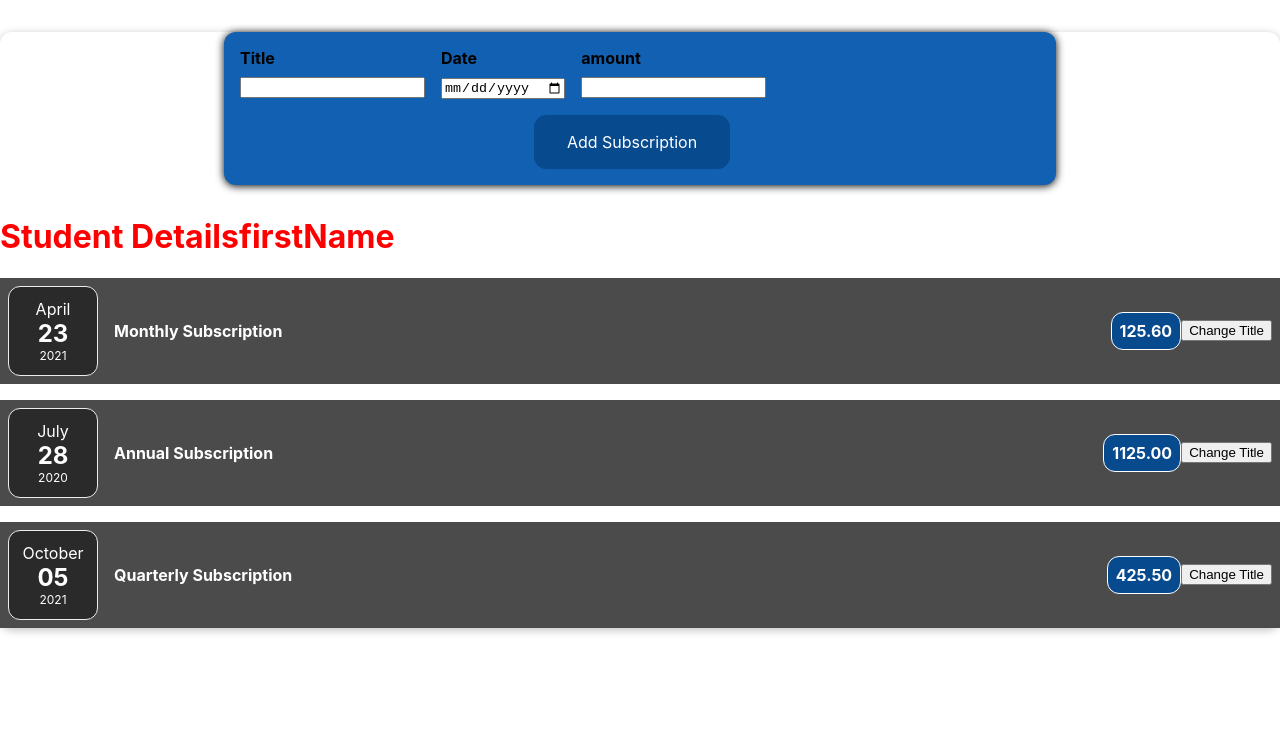
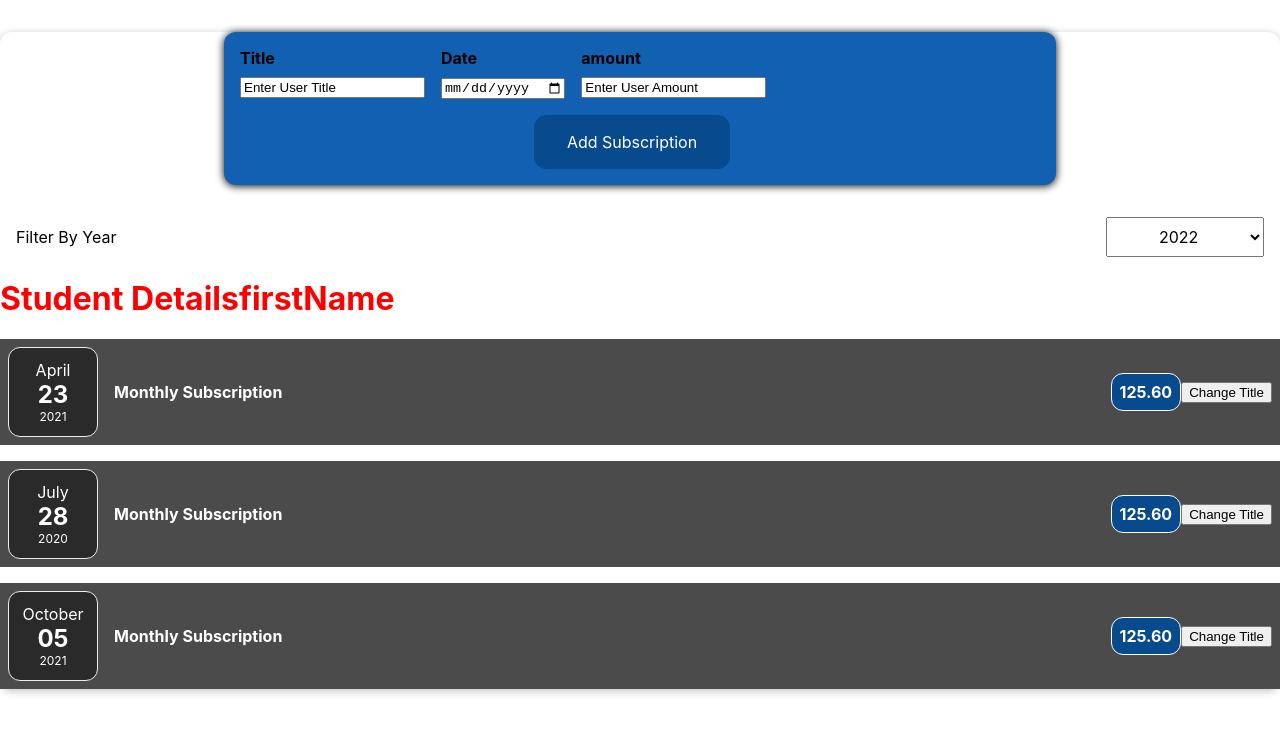
Before and after one commit to SatishGwl/react-basics, a React (Create React App) app: page / in a window 1280 px wide. Shown: the top 734 px of the page. Built offline with nearby package versions, Linux system fonts and the light colour scheme.

Commit message:
iterations the data

```diff
--- a/src/App.js
+++ b/src/App.js
@@ -1,41 +1,70 @@
-import './App.css';
+import "./App.css";
 // import Container from './templates/Container'
-import Subscription from './component/Subscription';
-import Container from './component/Container'
-import StudentDetails from './component/StudentDetails';
-import NewSubscription from './component/NewSubscription/NewSubscription';
+import Subscription from "./component/Subscription";
+import Container from "./component/Container";
+import StudentDetails from "./component/StudentDetails";
+import NewSubscription from "./component/NewSubscription/NewSubscription";
+import Filter from "./component/NewSubscription/Filter";
+import { useState } from "react";
+// import BookDetails from './component/assignments/BookDetails';
+const INITIAL_SUBSCRIPTION = [
+  {
+    id: "1",
+    date: new Date("2021", "03", "23"),
+    title: "Monthly Subscription",
+    amount: "125.60",
+  },
+  {
+    id: "2",
+    date: new Date("2020", "06", "28"),
+    title: "Annual Subscription",
+    amount: "1125.00",
+  },
+  {
+    id: "3",
+    date: new Date("2021", "09", "05"),
+    title: "Quarterly Subscription",
+    amount: "425.50",
+  },
+];
+const App = () => {
+  const [subscriptions, setSubscriptions] = useState(INITIAL_SUBSCRIPTION)
+  const [filterData, setFilterData] = useState("2022");
+  const addSubscriptionHandler = (data) => {
+    console.log("===onAddSusbcription===", data, subscriptions);
+    setSubscriptions(prevState=>{return [data, ...subscriptions]})
+    subscriptions.push(data);
+  };
 
-const App = () => {
-  let subscriptions=[
-    {
-       id:"1",
-       date:(new Date('2021','03','23')),
-       title:"Monthly Subscription",
-       amount:"125.60"
-    },
-    {
-      id:"2",
-      date:(new Date('2020','06','28')),
-      title:"Annual Subscription",
-      amount:"1125.00"
-   },
-   {
-    id:"3",
-    date:(new Date('2021','09','05')),
-    title:"Quarterly Subscription",
-    amount:"425.50"
- }
-]
+  const filterChangeHandler = (data) => {
+    console.log("Filter Change Handler", data);
+    setFilterData(data);
+  };
   return (
+    <Container>
+      {/* <BookDetails/> */}
+      <NewSubscription onAddSubscription={addSubscriptionHandler} />
+      <Filter
+        onFilterChangeProps={filterChangeHandler}
+        selectedFilter={filterData}
+      />
+      <StudentDetails studentDetails="firstName" />
+      {/* {subscriptions.map(subscription =><Subscription date={subscription.date} title={subscription[0].title} amount={subscription[0].amount}
+      />)} */}
 
-   <Container>
-     <NewSubscription/>
-     <StudentDetails studentDetails = 'firstName'/>
-        <Subscription date={subscriptions[0].date} title={subscriptions[0].title} amount={subscriptions[0].amount}/>
+      {subscriptions.map((subscription) => (
+        <Subscription
+          key={subscription.id}
+          date={subscription.date}
+          title={subscriptions[0].title}
+          amount={subscriptions[0].amount}
+        />
+      ))}
+      {/* <Subscription date={subscriptions[0].date} title={subscriptions[0].title} amount={subscriptions[0].amount}/>
         <Subscription date={subscriptions[1].date} title={subscriptions[1].title} amount={subscriptions[1].amount}/>
-        <Subscription date={subscriptions[2].date} title={subscriptions[2].title} amount={subscriptions[2].amount}/>
+        <Subscription date={subscriptions[2].date} title={subscriptions[2].title} amount={subscriptions[2].amount}/> */}
     </Container>
   );
-}
+};
 
 export default App;
--- /dev/null
+++ b/src/component/NewSubscription/Filter.css
@@ -0,0 +1,22 @@
+.filter{
+    color: #000;
+    padding: 0 1rem;
+}
+.filter>label{
+    font: bold;
+    margin-bottom: 0.5rem;
+    border: 1px solid #000;
+    padding: 1rem;
+}
+.filter select{
+    font: inherit;
+    padding: 0.5rem 3rem;
+
+}
+.filter_control{
+    display: flex;
+    width: 100%;
+    align-items: center;
+    justify-content: space-between;
+    margin: 1rem 0;
+}
--- /dev/null
+++ b/src/component/NewSubscription/Filter.js
@@ -0,0 +1,22 @@
+import './Filter.css'
+const Filter = (props) => {
+    const onSelectHandler = (events) =>{
+         console.log('On Select Handler', events.target.value)
+         props.onFilterChangeProps(events.target.value)
+    }
+    return(
+        <div className="filter">
+            <div className="filter_control">
+                <lable>Filter By Year</lable>
+                <select value= {props.onFilterChangeProps}onChange={onSelectHandler}>
+                    <option value='2022'>2022</option>
+                    <option value='2021'>2021</option>
+                    <option value='2020'>2020</option>
+                    <option value='2019'>2019</option>
+                    <option value='2018'>2018</option>
+                </select>
+            </div>
+        </div>
+    )
+}
+export default Filter
--- a/src/component/NewSubscription/FormSubscription.js
+++ b/src/component/NewSubscription/FormSubscription.js
@@ -1,10 +1,9 @@
 import "./FormSubscription.css";
 import { useState } from "react";
-const FormSuscription = () => {
-  const [form, setForm] = useState({ userTitle: "", userDate: "", userAmount: "" })
+const FormSuscription = (props) => {
+  const [form, setForm] = useState({ userTitle: "Enter User Title", userDate: "Enter User Date", userAmount: "Enter User Amount" })
   const titleChangedHandler = (events) => {
     setForm ((prevState) => {
-
       return { ...prevState, userTitle:events.target.value }
     })
     console.log("======Title====", form);
@@ -26,6 +25,7 @@ const FormSuscription = () => {
   const submitHandler = (events) =>{
     events.preventDefault();
     const Subscription = {title:form.userTitle, amount:form.userAmount, date: new Date(form.userDate)}
+    props.onSave(Subscription)
     console.log('onsubmit Subscription ', Subscription);
 }
 
@@ -34,15 +34,15 @@ const FormSuscription = () => {
       <div className="new_subscription_controls">
         <div className="new_subscription_control">
           <label>Title</label>
-          <input type="text" onChange={titleChangedHandler}></input>
+          <input type="text" value={form.userTitle} onChange={titleChangedHandler}></input>
         </div>
         <div className="new_subscription_control">
           <label>Date</label>
-          <input type="date" onChange={dateChangedHandler}></input>
+          <input type="date" value={form.userDate} onChange={dateChangedHandler}></input>
         </div>
         <div className="new_subscription_control">
           <label>amount</label>
-          <input type="text" min="10" onChange={amountChangedHandler}></input>
+          <input type="text" min="10" value={form.userAmount} onChange={amountChangedHandler}></input>
         </div>
       </div>
       <div className="new_subscription_actions">
--- a/src/component/NewSubscription/NewSubscription.js
+++ b/src/component/NewSubscription/NewSubscription.js
@@ -1,9 +1,15 @@
 import FormSuscription from "./FormSubscription";
 import './NewSubscription.css'
-const NewSubscription = ()=>{
+const NewSubscription = (props)=>{
+  console.log('======', props)
+  const onSaveHandler = (data) => {
+    const subscriptionData = {...data, id:Math.random().toString}
+    props.onAddSubscription(subscriptionData)
+    console.log('on Save', subscriptionData);
+  }
     return(
         <div className="new_subscription">
-          <FormSuscription/>
+          <FormSuscription onSave={onSaveHandler}/>
         </div>
     )
 }
--- /dev/null
+++ b/src/component/assignments/BookDetails.js
@@ -0,0 +1,45 @@
+// import { useState } from "react";
+// const BookDetails = (props) => {
+//     const [bookDetails, setBookDetails] = useState({Title:'Book Title', Description: 'Book Description'})
+//     const titleChangeHandler = (events)=>{
+//         setBookDetails((prevState)=>{
+//             return {...prevState, Title:events.target.value}
+//         })
+//     }
+//     const descriptionChangeHandler = (events)=>{
+//         setBookDetails((prevState)=>{
+//             return {...prevState, Title:events.target.value}
+//         })
+//     }
+
+//     const submitHandler = (events) =>{
+//         events.preventDefault();
+//         const Subscription = {title:Title, description:Description}
+//         props.onSave(Subscription)
+//         console.log('onsubmit Subscription ', Subscription);
+//     }
+//   return (
+//     <div>
+//       <form onSubmit={submitHandler}>
+//         <div className="new_subscription_control">
+//           <label>Title</label>
+//           <input
+//             type="text"
+//             onChange={titleChangeHandler}
+//             value={Title}
+//           ></input>
+//         </div>
+//         <div className="new_subscription_control">
+//           <label>Description</label>
+//           <input
+//             type="text"
+//             onChange={descriptionChangeHandler}
+//             value={Description}
+//           ></input>
+//           <button type="submit">Add Subscription</button>
+//         </div>
+//       </form>
+//     </div>
+//   );
+// };
+// export default BookDetails;
```
Also changed, not shown: src/component/assignments/BookList.js (added, +13 -0 lines).
